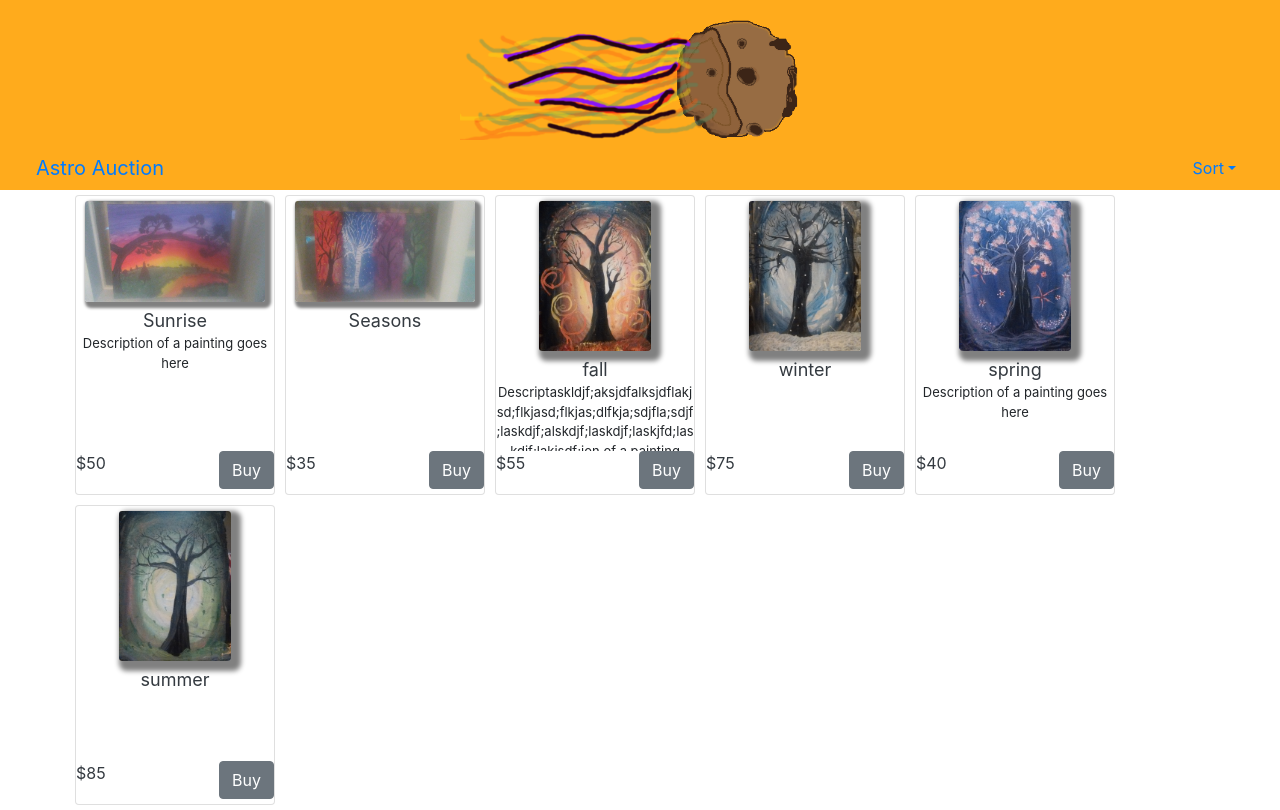
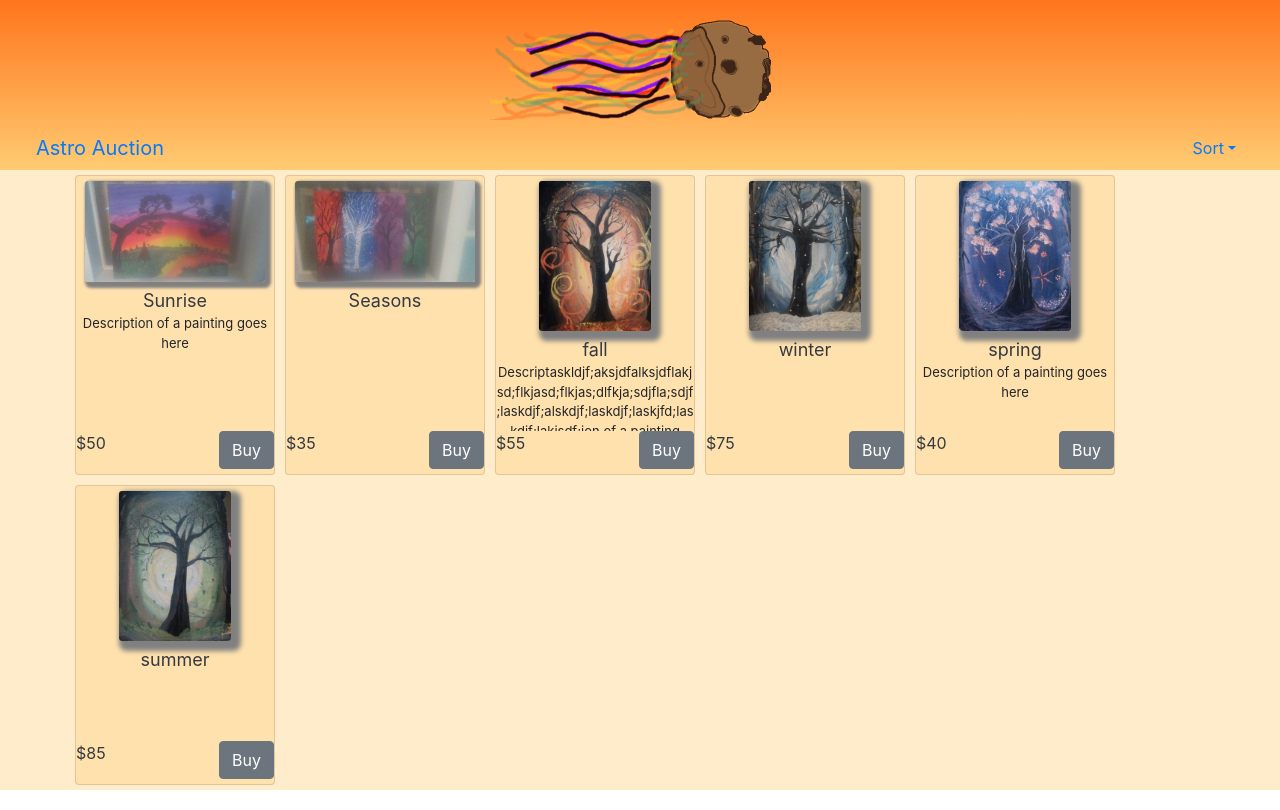
Before and after one commit to bcwaters/austro, a React (Create React App) app: page / in a window 1280 px wide. Built offline with nearby package versions, Linux system fonts and the light colour scheme.

Commit message:
more frontend refactoring

```diff
--- a/src/App.css
+++ b/src/App.css
@@ -1,14 +1,15 @@
 .App {
   text-align: center;
+  background-color: #FFECCB
 }
 
 .App-logo {
-  height: 120px;
+  height: 100px;
 }
 
 .App-header {
-  background-color: #FFAB1C;
-  height: 190px;
+  background: linear-gradient(#FF751C, #FFCB72);
+  height: 170px;
   padding: 20px;
   color: white;
 }
@@ -22,6 +23,7 @@
 }
 
 .card{
+  background-color: #57C4AF;
   width:200px;
   height: 300px;
   margin: 5px;
@@ -32,7 +34,8 @@
   bottom:5px;
   width:100%;
   text-align:left;
-  background: white;
+  vertical-align: middle;
+  background: #FFE1AD;
 }
 
 .card-text{
--- a/src/components/AuctionItemComp.js
+++ b/src/components/AuctionItemComp.js
@@ -1,24 +1,24 @@
 import React from 'react'
-import { Card, CardText,
-  Button } from 'reactstrap';
-  import ItemImg from './AuctionItemImg'
+import { Card, CardText } from 'reactstrap';
+import ItemImg from './AuctionItemImg.js'
+import ItemFooter from './AuctionItemFooter.js'
 
 export default class AuctionItemComp extends React.Component {
 
 
 	render()
 	{
-
+    var cardStyle = {backgroundColor: "#FFE1AD"}
     var titleStyle={fontSize: "large"}
     var descStyle = {fontSize: "small"}
+
     return(
 
-      <Card>
+      <Card style={cardStyle}>
           <ItemImg imgPath={this.props.imgPath} />
           <CardText style={titleStyle} className="text-center text-dark">{this.props.name}</CardText>
           <CardText style={descStyle}>{this.props.description}</CardText>
-          <CardText className="text-dark">${this.props.bidAmount}<Button className="float-right" >Buy</Button></CardText>
-
+          <ItemFooter bidAmount={this.props.bidAmount} />
       </Card>
     );
 	}
--- /dev/null
+++ b/src/components/AuctionItemFooter.js
@@ -0,0 +1,18 @@
+import React from 'react'
+import {CardText, Button} from 'reactstrap'
+
+export default class AuctionItemFooter extends React.Component
+{
+
+	render(){
+		var footerStyle = {
+
+			}
+		return(
+			<CardText style={footerStyle} className="text-dark">
+			${this.props.bidAmount}
+				<Button className="float-right" >Buy</Button>
+			</CardText>
+        )
+	}
+}
--- a/src/components/AuctionItemImg.js
+++ b/src/components/AuctionItemImg.js
@@ -7,7 +7,7 @@ export default class AuctionItemImg extends React.Component {
     super(props);
     this.state = {
     	loaded: false,
-    	imageStyle: null };
+    	imageStyle: {height:"50px", width:"50px"} };
     this.handleImageLoaded = this.handleImageLoaded.bind(this);
 }
 
@@ -27,15 +27,11 @@ handleImageLoaded() {
 }
 
 	setImgStyle(newImg) {
-		console.log(newImg)
-    //card size is 180w x 320h
-    //img height max is .20*320
     var MAX_HEIGHT = 150;
     var MAX_WIDTH = 180;
     var natHeight = newImg.naturalHeight
     var natWidth = newImg.naturalWidth
 	if(natWidth>natHeight){ //horizontal image so fill width
-      	console.log('h' + newImg.height);
       	return {
         boxShadow: "3px 3px 3px 3px grey",
         margin: "5px",
@@ -44,7 +40,6 @@ handleImageLoaded() {
         textAlign: "center"
       };
     }
-      console.log('v width' + newImg.width +" height:" + newImg.height );
       return{
         boxShadow: "5px 5px 5px 5px grey",
         margin: "5px",
```
